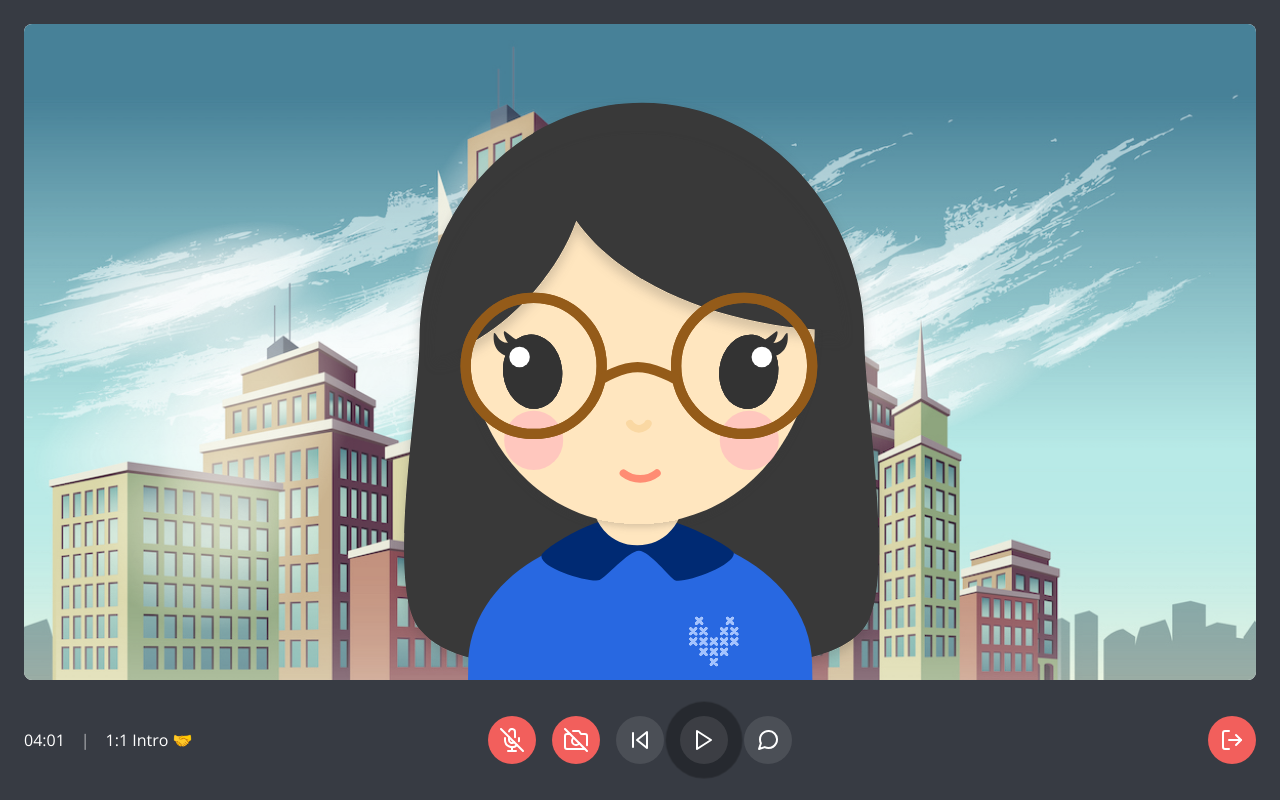
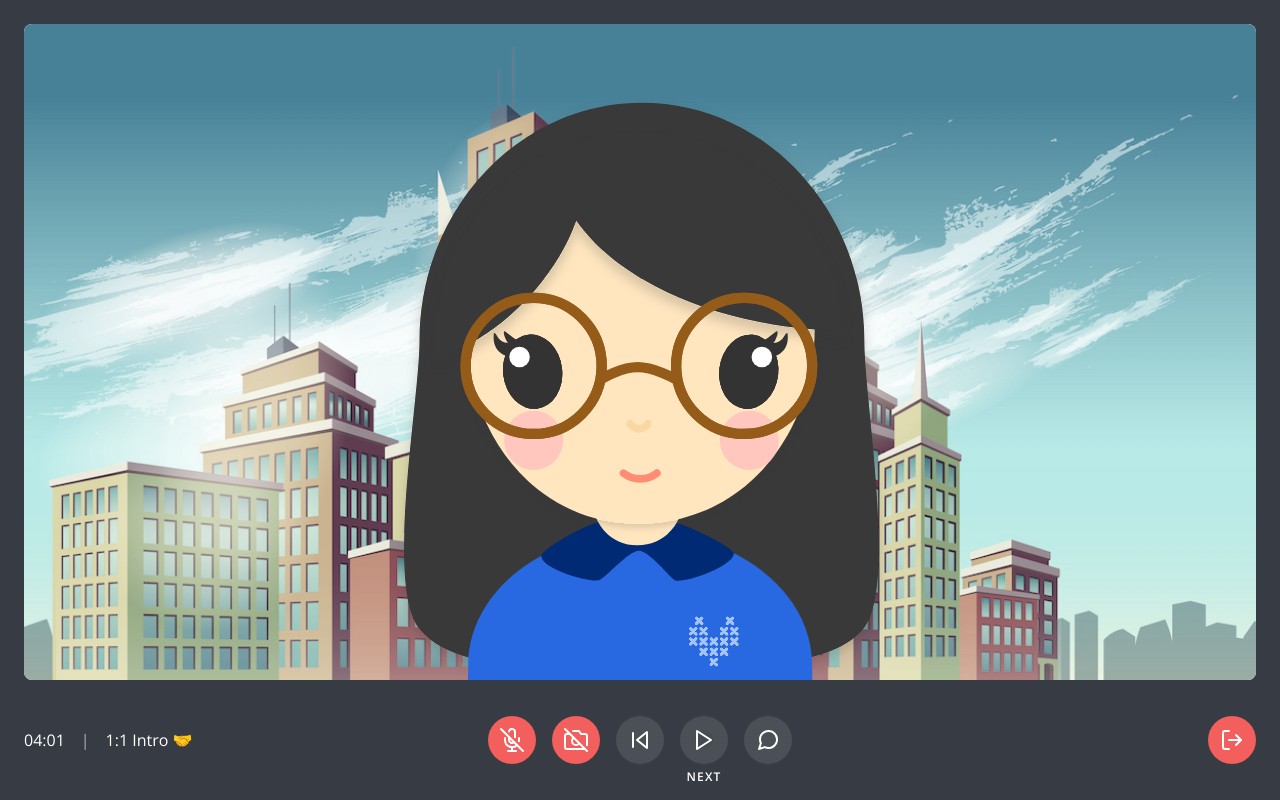
Before and after one commit to merrybottle/merrybottle, a Next.js app: page / in a window 1280 px wide. Both pictures are taken after a click on the button "Ready to join?". Built offline with nearby package versions, Linux system fonts and the light colour scheme.

Commit message:
better ux

```diff
--- a/components/control-button.tsx
+++ b/components/control-button.tsx
@@ -99,7 +99,7 @@ const StyledControlButton = styled.button<{
     ${({ $needsAttention: needsAttention }) =>
       needsAttention
         ? css`
-            animation: ${pulseAnimation} 1s ease-in infinite;
+            animation: ${pulseAnimation} 1.2s ease-in 10;
           `
         : ''}
   }
@@ -108,6 +108,15 @@ const StyledControlButton = styled.button<{
     opacity: 1;
   }
 
+  ${({ $needsAttention: needsAttention }) =>
+    needsAttention
+      ? css`
+          ${StyledControlButtonLabel} {
+            opacity: 1;
+          }
+        `
+      : ''}
+
   :not(:disabled):hover::after {
     opacity: 0.3;
     transform: scale(2);
```
